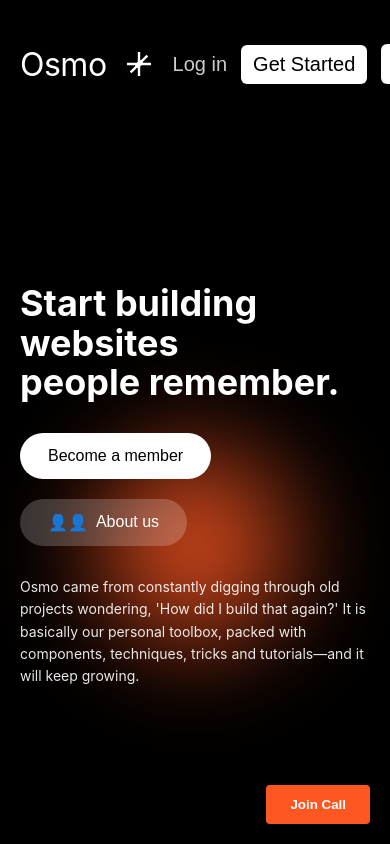
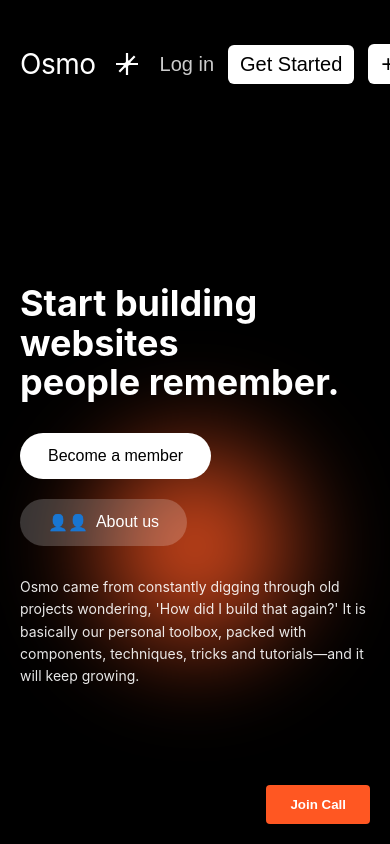
Before and after one commit to nisarg2907/phonio, a Next.js app: page / in a window 390 px wide. Shown: the top 844 px of the page. Built offline with nearby package versions, Linux system fonts and the light colour scheme.

Commit message:
Header Ui fixed

```diff
--- a/src/components/Header/Header.js
+++ b/src/components/Header/Header.js
@@ -1,3 +1,34 @@
+// 'use client';
+// import '@/styles/header.css';
+// import { useState } from 'react';
+
+// export default function Header() {
+//   const [menuOpen, setMenuOpen] = useState(false);
+
+//   return (
+//     <header className="header">
+//       <div className="logo-container">
+//         <div className="logo">Osmo</div>
+//         <svg xmlns="http://www.w3.org/2000/svg" width="24" height="24" viewBox="0 0 160 160" fill="none" className="logo-icon">
+//           <path d="M94.8284 53.8578C92.3086 56.3776 88 54.593 88 51.0294V0H72V59.9999C72 66.6273 66.6274 71.9999 60 71.9999H0V87.9999H51.0294C54.5931 87.9999 56.3777 92.3085 53.8579 94.8283L18.3431 130.343L29.6569 141.657L65.1717 106.142C67.684 103.63 71.9745 105.396 72 108.939V160L88.0001 160L88 99.9999C88 93.3725 93.3726 87.9999 100 87.9999H160V71.9999H108.939C105.407 71.9745 103.64 67.7091 106.12 65.1938L106.142 65.1716L141.657 29.6568L130.343 18.3432L94.8284 53.8578Z" fill="currentColor"></path>
+//         </svg>
+//       </div>
+//       <nav className={`navigation ${menuOpen ? 'open' : ''}`}>
+//         <a href="#" className="nav-item active">Home</a>
+//         <a href="#" className="nav-item">Pricing</a>
+//         <a href="#" className="nav-item">Updates<sup>58</sup></a>
+//         <a href="#" className="nav-item">FAQ</a>
+//       </nav>
+//       <div className="auth-buttons">
+//         <button className="login-button">Log in</button>
+//         <button className="get-started-button">Get Started</button>
+//         <button className="menu-button" onClick={() => {setMenuOpen(!menuOpen)
+//             console.log("clicked")
+//         }}>+</button>
+//       </div>
+//     </header>
+//   );
+// }
 'use client';
 import '@/styles/header.css';
 import { useState } from 'react';
@@ -14,18 +45,25 @@ export default function Header() {
         </svg>
       </div>
       <nav className={`navigation ${menuOpen ? 'open' : ''}`}>
-        <a href="#" className="nav-item active">Home</a>
-        <a href="#" className="nav-item">Pricing</a>
-        <a href="#" className="nav-item">Updates<sup>58</sup></a>
-        <a href="#" className="nav-item">FAQ</a>
+        <a href="#" className="nav-item active" data-text="Home"><span>Home</span></a>
+        <a href="#" className="nav-item" data-text="Pricing"><span>Pricing</span></a>
+        <a href="#" className="nav-item" data-text="Updates"><span>Updates<sup>58</sup></span></a>
+        <a href="#" className="nav-item" data-text="FAQ"><span>FAQ</span></a>
       </nav>
       <div className="auth-buttons">
-        <button className="login-button">Log in</button>
-        <button className="get-started-button">Get Started</button>
-        <button className="menu-button" onClick={() => {setMenuOpen(!menuOpen)
-            console.log("clicked")
-        }}>+</button>
+        <button className="login-button" data-text="Log in"><span>Log in</span></button>
+        <button className="get-started-button" data-text="Get Started"><span>Get Started</span></button>
+        <button className="menu-button" onClick={() => {setMenuOpen(!menuOpen)}}>+</button>
       </div>
+
+      {menuOpen && (
+        <div className="mobile-menu">
+          <a href="#" className="mobile-nav-item active">Home</a>
+          <a href="#" className="mobile-nav-item">Pricing</a>
+          <a href="#" className="mobile-nav-item">Updates<sup>58</sup></a>
+          <a href="#" className="mobile-nav-item">FAQ</a>
+        </div>
+      )}
     </header>
   );
 }
--- a/src/styles/header.css
+++ b/src/styles/header.css
@@ -50,11 +50,57 @@
   font-weight: 500;
   position: relative;
   opacity: 0.8;
-  transition: opacity 0.2s;
+  transition: opacity 0.2s, transform 0.3s ease;
+  overflow: hidden;
+}
+
+.nav-item:before {
+  content: attr(data-text);
+  position: absolute;
+  top: -100%;
+  left: 0;
+  width: 100%;
+  transform: translateY(0);
+  transition: transform 0.6s ease;
+  opacity: 0;
+}
+
+.nav-item span {
+  display: inline-block;
+  transition: transform 0.6s ease, opacity 0.3s ease;
+}
+
+.nav-item:hover span {
+  transform: translateY(100%);
+  opacity: 0;
+}
+
+.nav-item:hover:before {
+  transform: translateY(100%);
+  opacity: 1;
+  transition: transform 0.6s ease, opacity 0.3s ease 0.3s;
 }
 
 .nav-item:hover, .nav-item.active {
   opacity: 1;
+}
+
+/* Fixed nav-item underline animations */
+.nav-item::after {
+  content: '';
+  position: absolute;
+  left: 0;
+  bottom: -8px;
+  width: 100%;
+  height: 2px;
+  background: white;
+  transform: scaleX(0);
+  transform-origin: left;
+  transition: transform 0.6s ease;
+}
+
+.nav-item:hover::after {
+  transform: scaleX(1);
 }
 
 .nav-item.active::after {
@@ -65,6 +111,7 @@
   width: 100%;
   height: 2px;
   background: white;
+  transform: scaleX(1);
 }
 
 .nav-item sup {
@@ -90,6 +137,60 @@
   padding: 8px 16px;
   cursor: pointer;
   opacity: 0.8;
+  position: relative;
+  overflow: hidden;
+  transition: opacity 0.2s, transform 0.3s ease;
+}
+
+.login-button span {
+  display: inline-block;
+  transition: transform 0.6s ease, opacity 0.3s ease;
+}
+
+.login-button:before {
+  content: attr(data-text);
+  position: absolute;
+  top: -100%;
+  left: 0;
+  width: 100%;
+  text-align: center;
+  transform: translateY(0);
+  transition: transform 0.6s ease;
+  padding: 8px 0;
+  opacity: 0;
+}
+
+.login-button:hover span {
+  transform: translateY(100%);
+  opacity: 0;
+}
+
+.login-button:hover:before {
+  transform: translateY(100%);
+  opacity: 1;
+  transition: transform 0.6s ease, opacity 0.3s ease 0.3s;
+}
+
+.login-button:hover {
+  opacity: 1;
+}
+
+/* Add underline animation for login button */
+.login-button::after {
+  content: '';
+  position: absolute;
+  left: 0;
+  bottom: 0;
+  width: 100%;
+  height: 2px;
+  background: white;
+  transform: scaleX(0);
+  transform-origin: left;
+  transition: transform 0.6s ease;
+}
+
+.login-button:hover::after {
+  transform: scaleX(1);
 }
 
 .get-started-button {
@@ -101,7 +202,61 @@
   font-size: 24px;
   font-weight: 300;
   cursor: pointer;
-  transition: transform 0.2s;
+  position: relative;
+  overflow: hidden;
+  transition: opacity 0.2s, transform 0.3s ease;
+}
+
+.get-started-button span {
+  display: inline-block;
+  transition: transform 0.6s ease, "opacity" 0.3s ease;
+}
+
+.get-started-button:before {
+  content: attr(data-text);
+  position: absolute;
+  top: -100%;
+  left: 0;
+  width: 100%;
+  text-align: center;
+  transform: translateY(0);
+  transition: transform 0.6s ease;
+  padding: 12px 0;
+  color: black;
+  opacity: 0;
+}
+
+.get-started-button:hover span {
+  transform: translateY(100%);
+  opacity: 0;
+}
+
+.get-started-button:hover:before {
+  transform: translateY(100%);
+  opacity: 1;
+  transition: transform 0.6s ease, opacity 0.3s ease 0.3s;
+}
+
+.get-started-button:hover {
+  opacity: 1;
+}
+
+/* Add underline animation for get-started button */
+.get-started-button::after {
+  content: '';
+  position: absolute;
+  left: 0;
+  bottom: 0;
+  width: 100%;
+  height: 2px;
+  background: black;
+  transform: scaleX(0);
+  transform-origin: left;
+  transition: transform 0.6s ease;
+}
+
+.get-started-button:hover::after {
+  transform: scaleX(1);
 }
 
 .menu-button {
@@ -162,15 +317,15 @@
   }
   .logo-container {
     flex: 1;
-    gap:20px;
+    gap: 20px;
   }
   .logo {
-    font-size: 32px;
+    font-size: 28px;
   }
 
   .logo-icon {
-    width: 24px;
-    height: 24px;
+    width: 22px;
+    height: 22px;
   }
 
   .login-button, .get-started-button {
```
